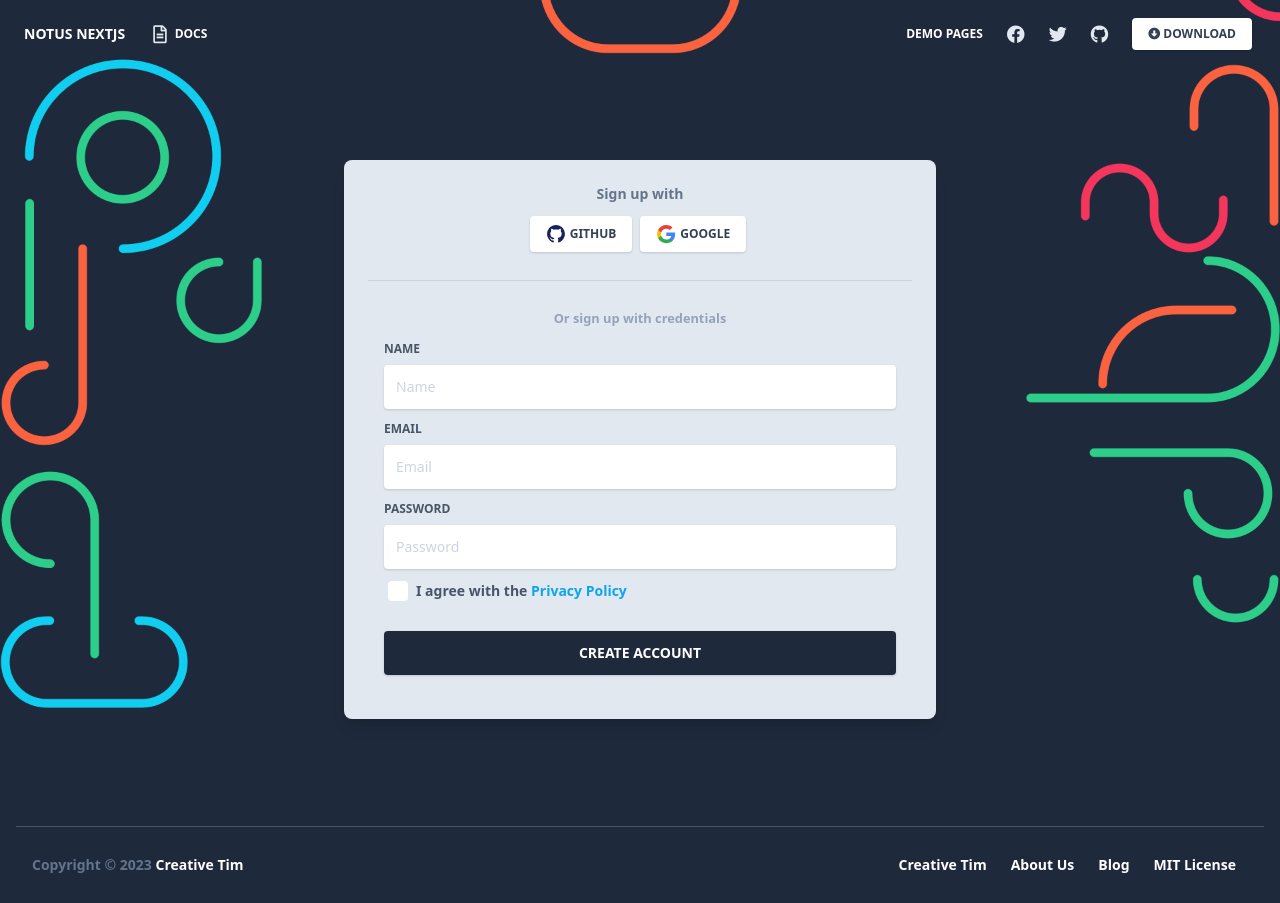
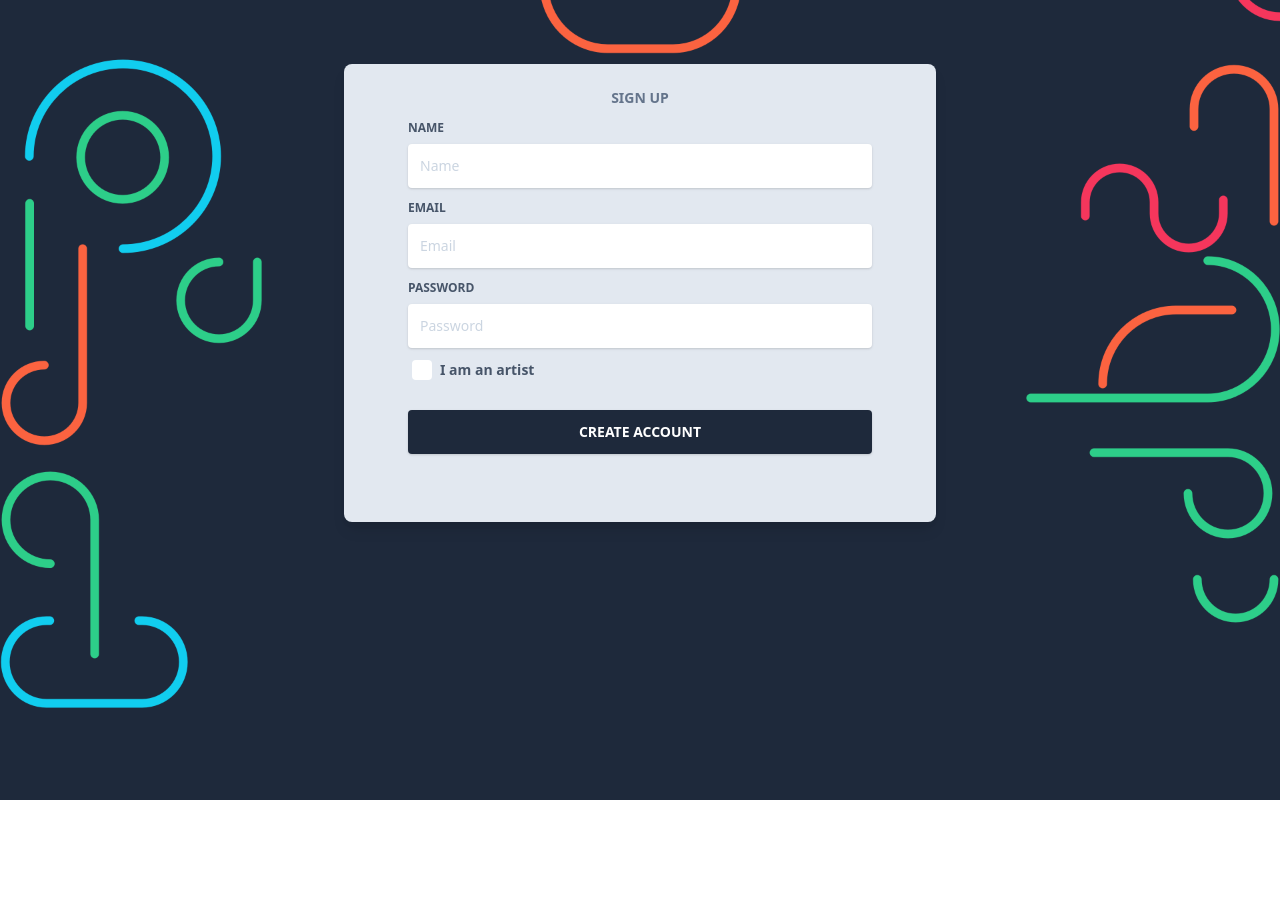
Before and after one commit to street-art-platform/front-end, a Next.js app: page /auth/register in a window 1280 px wide. After the commit the page ends 800 px from the top, so only its background shows below. Built offline with nearby package versions, Linux system fonts and the light colour scheme.

Commit message:
Your commit message

```diff
--- a/layouts/Auth.js
+++ b/layouts/Auth.js
@@ -8,9 +8,7 @@ import FooterSmall from "components/Footers/FooterSmall.js";
 export default function Auth({ children }) {
   return (
     <>
-      <Navbar transparent />
       <main>
-        <section className="relative w-full h-full py-40 min-h-screen">
           <div
             className="absolute top-0 w-full h-full bg-blueGray-800 bg-no-repeat bg-full"
             style={{
@@ -18,8 +16,6 @@ export default function Auth({ children }) {
             }}
           ></div>
           {children}
-          <FooterSmall absolute />
-        </section>
       </main>
     </>
   );
--- a/pages/auth/register.js
+++ b/pages/auth/register.js
@@ -1,43 +1,65 @@
-import React from "react";
+import React, { useState, useEffect } from "react";
 
 // layout for page
 
 import Auth from "layouts/Auth.js";
 
 export default function Register() {
+  const [name, setName] = useState("");
+  const [email, setEmail] = useState("");
+  const [password, setPassword] = useState("");
+
+  const handleNameChange = (e) => {
+    setName(e.target.value);
+  };
+
+  const handleEmailChange = (e) => {
+    setEmail(e.target.value);
+  };
+
+  const handlePasswordChange = (e) => {
+    setPassword(e.target.value);
+  };
+  const handleRegister = () => {
+    // Make API request here using the provided endpoint and data
+    // Replace `API_ENDPOINT` with your actual API endpoint
+    fetch("API_ENDPOINT", {
+      method: "POST",
+      headers: {
+        "Content-Type": "application/json",
+      },
+      body: JSON.stringify({
+        name,
+        email,
+        password,
+      }),
+    })
+      .then((response) => response.json())
+      .then((data) => {
+        // Handle response from the backend
+        console.log(data);
+        // Reset form fields
+        setName("");
+        setEmail("");
+        setPassword("");
+      })
+      .catch((error) => {
+        console.error("Error:", error);
+      });
+  };
+
   return (
     <>
-      <div className="container mx-auto px-4 h-full">
+      <div className="container mx-8 px-4  h-full">
         <div className="flex content-center items-center justify-center h-full">
-          <div className="w-full lg:w-6/12 px-4">
-            <div className="relative flex flex-col min-w-0 break-words w-full mb-6 shadow-lg rounded-lg bg-blueGray-200 border-0">
-              <div className="rounded-t mb-0 px-6 py-6">
-                <div className="text-center mb-3">
-                  <h6 className="text-blueGray-500 text-sm font-bold">
-                    Sign up with
-                  </h6>
-                </div>
-                <div className="btn-wrapper text-center">
-                  <button
-                    className="bg-white active:bg-blueGray-50 text-blueGray-700 font-normal px-4 py-2 rounded outline-none focus:outline-none mr-2 mb-1 uppercase shadow hover:shadow-md inline-flex items-center font-bold text-xs ease-linear transition-all duration-150"
-                    type="button"
-                  >
-                    <img alt="..." className="w-5 mr-1" src="/img/github.svg" />
-                    Github
-                  </button>
-                  <button
-                    className="bg-white active:bg-blueGray-50 text-blueGray-700 font-normal px-4 py-2 rounded outline-none focus:outline-none mr-1 mb-1 uppercase shadow hover:shadow-md inline-flex items-center font-bold text-xs ease-linear transition-all duration-150"
-                    type="button"
-                  >
-                    <img alt="..." className="w-5 mr-1" src="/img/google.svg" />
-                    Google
-                  </button>
-                </div>
-                <hr className="mt-6 border-b-1 border-blueGray-300" />
-              </div>
+          <div className="w-full lg:w-6/12 px-4 py-16">
+            <div className="relative px-6 py-6 flex flex-col min-w-0 break-words w-full mb-6 shadow-lg rounded-lg bg-blueGray-200 border-0">
+
               <div className="flex-auto px-4 lg:px-10 py-10 pt-0">
                 <div className="text-blueGray-400 text-center mb-3 font-bold">
-                  <small>Or sign up with credentials</small>
+                   <h6 className="text-blueGray-500 text-sm font-bold">
+                    SIGN UP
+                  </h6>
                 </div>
                 <form>
                   <div className="relative w-full mb-3">
@@ -48,9 +70,11 @@ export default function Register() {
                       Name
                     </label>
                     <input
-                      type="email"
+                      type="text"
                       className="border-0 px-3 py-3 placeholder-blueGray-300 text-blueGray-600 bg-white rounded text-sm shadow focus:outline-none focus:ring w-full ease-linear transition-all duration-150"
                       placeholder="Name"
+                      value={name}
+                      onChange={handleNameChange}
                     />
                   </div>
 
@@ -65,6 +89,8 @@ export default function Register() {
                       type="email"
                       className="border-0 px-3 py-3 placeholder-blueGray-300 text-blueGray-600 bg-white rounded text-sm shadow focus:outline-none focus:ring w-full ease-linear transition-all duration-150"
                       placeholder="Email"
+                      value={email}
+                      onChange={handleEmailChange}
                     />
                   </div>
 
@@ -79,9 +105,10 @@ export default function Register() {
                       type="password"
                       className="border-0 px-3 py-3 placeholder-blueGray-300 text-blueGray-600 bg-white rounded text-sm shadow focus:outline-none focus:ring w-full ease-linear transition-all duration-150"
                       placeholder="Password"
+                      value={password}
+                      onChange={handlePasswordChange}
                     />
                   </div>
-
                   <div>
                     <label className="inline-flex items-center cursor-pointer">
                       <input
@@ -90,22 +117,15 @@ export default function Register() {
                         className="form-checkbox border-0 rounded text-blueGray-700 ml-1 w-5 h-5 ease-linear transition-all duration-150"
                       />
                       <span className="ml-2 text-sm font-semibold text-blueGray-600">
-                        I agree with the{" "}
-                        <a
-                          href="#pablo"
-                          className="text-lightBlue-500"
-                          onClick={(e) => e.preventDefault()}
-                        >
-                          Privacy Policy
-                        </a>
+                         I am an artist
                       </span>
                     </label>
                   </div>
-
                   <div className="text-center mt-6">
                     <button
                       className="bg-blueGray-800 text-white active:bg-blueGray-600 text-sm font-bold uppercase px-6 py-3 rounded shadow hover:shadow-lg outline-none focus:outline-none mr-1 mb-1 w-full ease-linear transition-all duration-150"
                       type="button"
+                      onClick={handleRegister}
                     >
                       Create Account
                     </button>
```
Also changed, not shown: pages/auth/login.js (+50 -36 lines).
